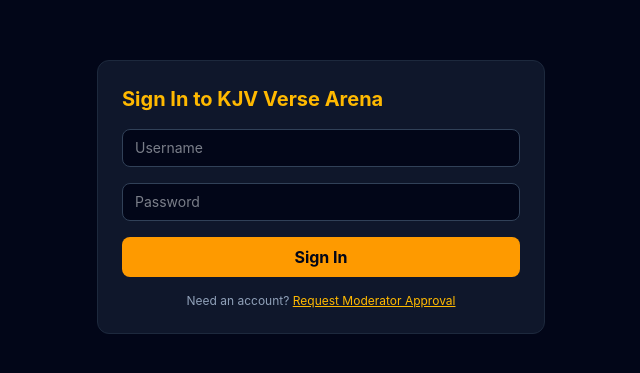
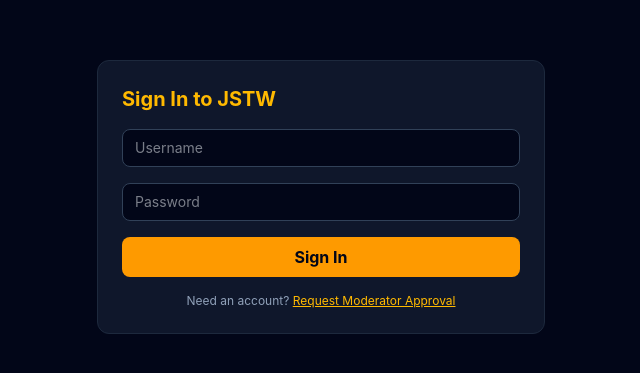
Before and after one commit to Axel-314159/KJV-Gambling-Sim-App, a React (Vite) app in the folder frontend/: page /login in a window 1280 px wide. Shown: the part 203-576 px from the top of the page, without its empty margins (319-959 px from the left). Built offline with nearby package versions, Linux system fonts and the light colour scheme; no server answers.

Commit message:
Update another KJV Verse Arena

```diff
--- a/frontend/src/pages/AuthPages.tsx
+++ b/frontend/src/pages/AuthPages.tsx
@@ -25,7 +25,7 @@ export function LoginPage() {
   return (
     <div className="min-h-screen bg-slate-950 text-slate-100 flex items-center justify-center p-4">
       <form onSubmit={handleSubmit} className="w-full max-w-md bg-slate-900 border border-slate-800 rounded-xl p-6 space-y-4">
-        <h1 className="text-xl font-bold text-amber-400">Sign In to KJV Verse Arena</h1>
+        <h1 className="text-xl font-bold text-amber-400">Sign In to JSTW</h1>
         {error && <div className="text-sm text-rose-400 bg-rose-950/50 p-2.5 rounded">{error}</div>}
         <input
           type="text"
```
